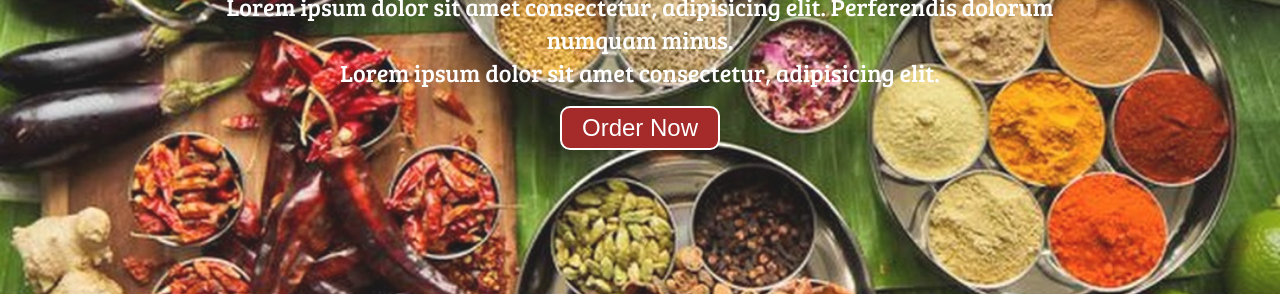
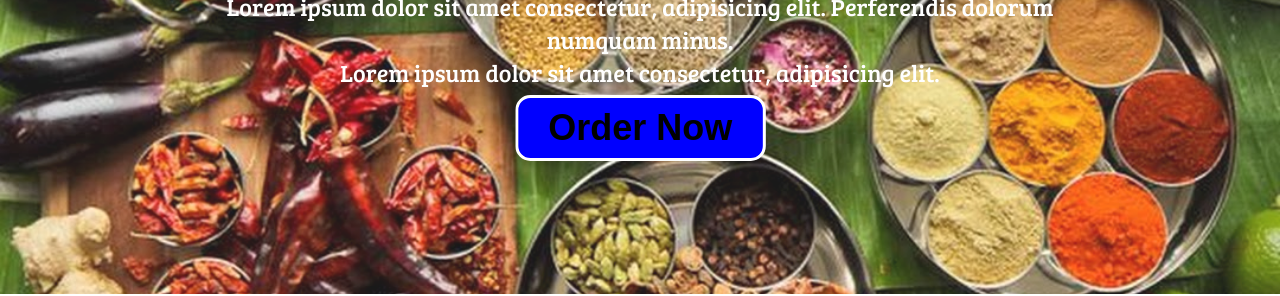
Before and after one commit to shivamwebsite/shivamfood, a plain HTML site: page index.html in a window 1280 px wide. In both pictures the pointer is over the button "Order Now". Shown: the part 348-644 px from the top of the page. Drawn offline with Linux system fonts and the light colour scheme; a web font is replaced by a local one.

Commit message:
done by me

```diff
--- a/style.css
+++ b/style.css
@@ -231,6 +231,12 @@ footer{
     border-radius: 10px;
     cursor:pointer;
 }
+.btn:hover{
+    color: black;
+    font-weight: bold;
+    background-color: blue;
+    transform: scale(1.5);
+}
 
 .center{
     text-align: center;
```
